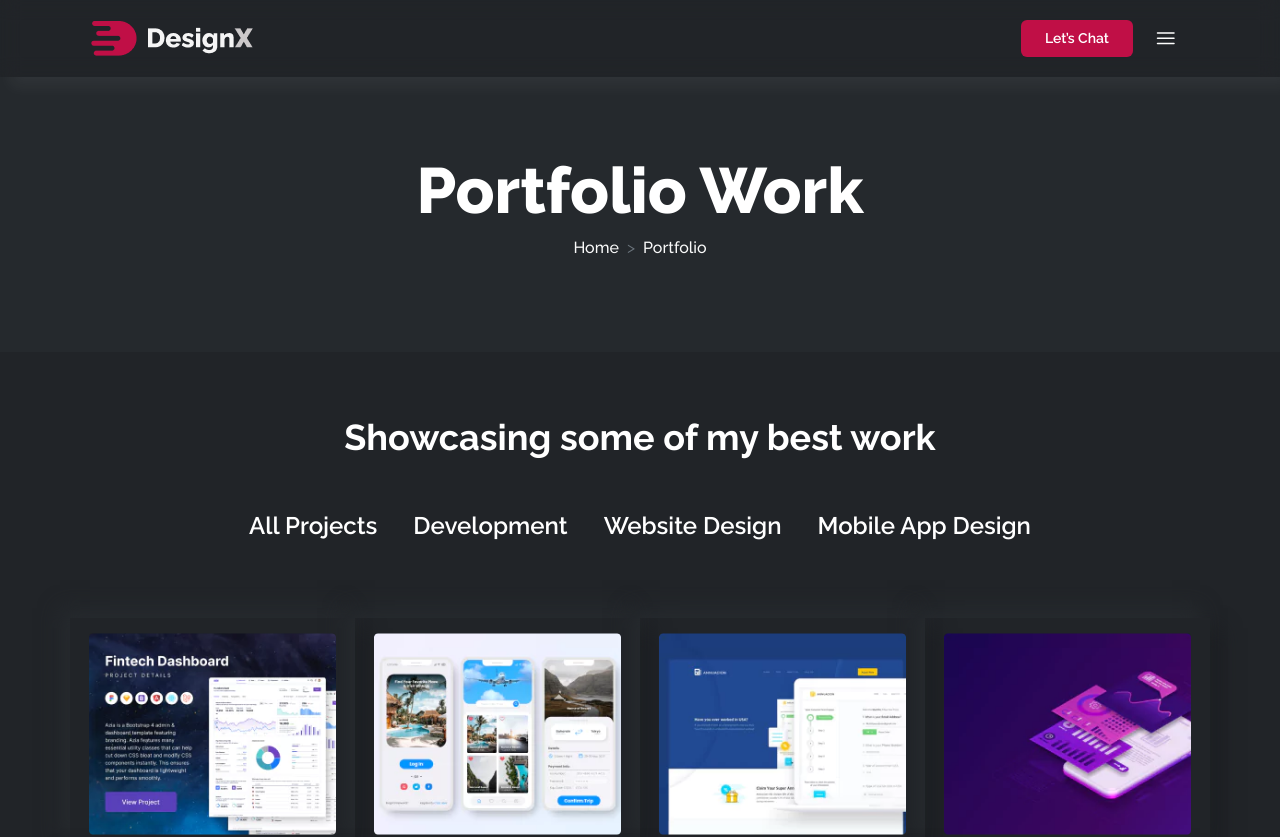
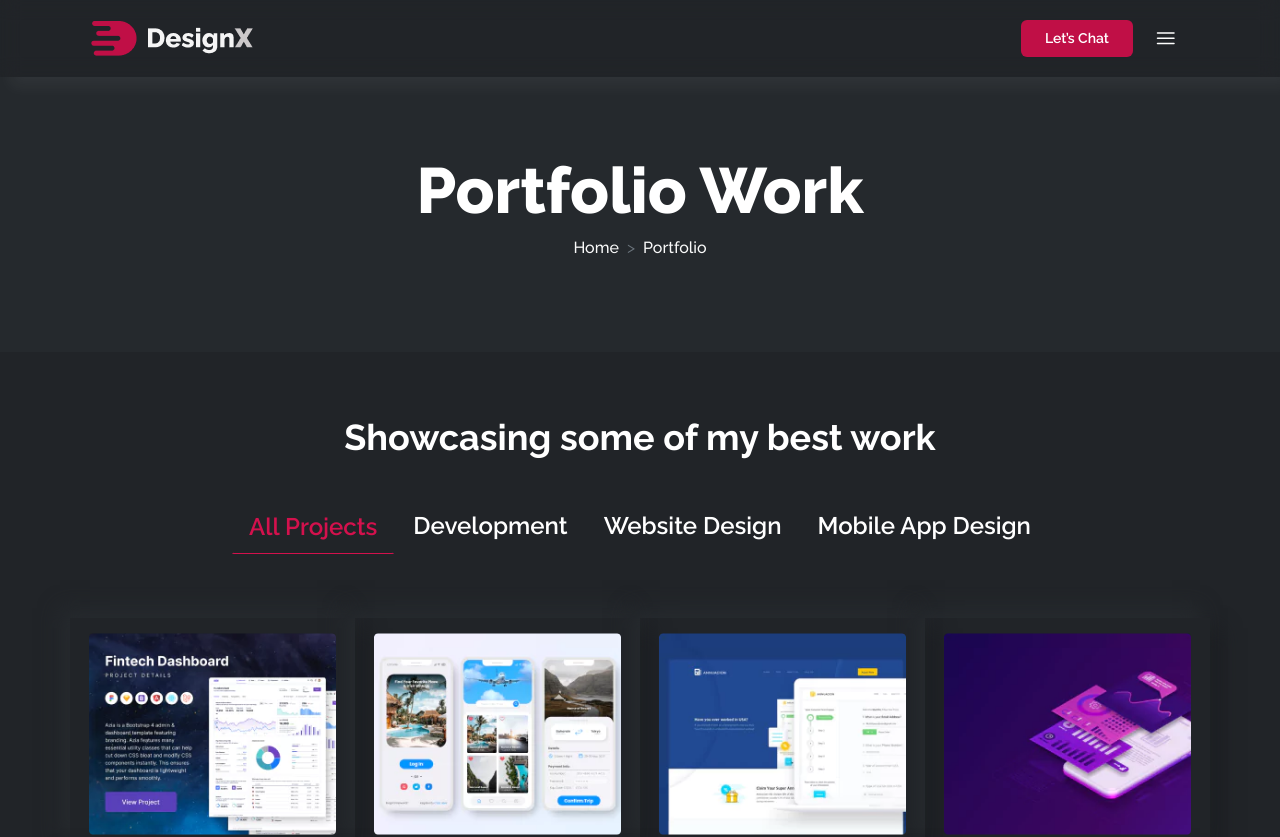
Before and after one commit to shoebabedin/react-portfolio-theme-tempalte, a React (Create React App) app: page /portfolio in a window 1280 px wide. Shown: the top 837 px of the page. Built offline with nearby package versions, Linux system fonts and the light colour scheme.

Commit message:
design bug fix

```diff
--- a/src/pages/Portfolio.js
+++ b/src/pages/Portfolio.js
@@ -9,6 +9,7 @@ const Portfolio = () => {
   const [show, setShow] = useState(false);
   const [data, setData] = useState(portfolioData);
   const [filterData, setFilterData] = useState(portfolioData);
+  const [select, setSelect] = useState("All Projects");
 
   useEffect(() => {}, [filterData]);
 
@@ -17,6 +18,7 @@ const Portfolio = () => {
   };
 
   const handleFilter = (title) => {
+    setSelect(title)
     title === "All Projects"
       ? setFilterData(data)
       : setFilterData(data.filter((item) => item.category === title));
@@ -43,7 +45,7 @@ const Portfolio = () => {
             ].map((item, i) => (
               <button
                 key={i}
-                className="filter"
+                className={`filter ${item === select ? 'active' : ''}`}
                 onClick={() => handleFilter(item)}
               >
                 {item}
```
